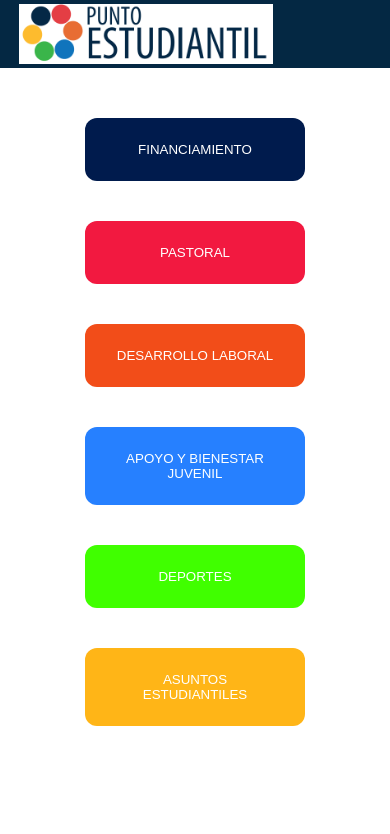
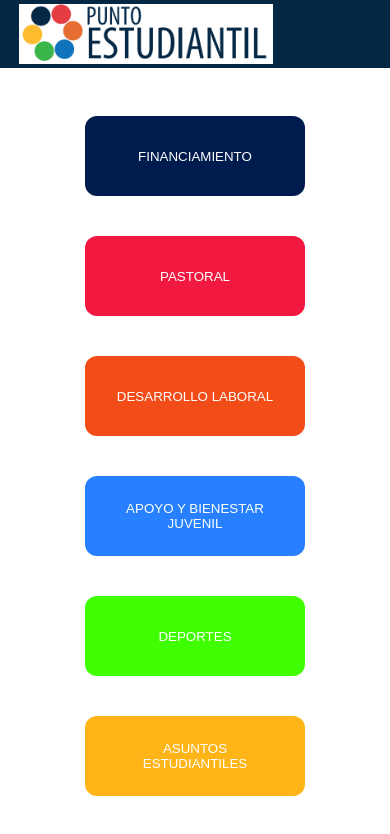
Before and after one commit to VelkaSoftware/DuocOeste, an Angular app in the folder web/: page /inicio in a window 390 px wide. Before the commit this address led to /. Shown: the top 834 px of the page. Built offline with nearby package versions, Linux system fonts and the light colour scheme.

Commit message:
Actualizado componente dashboard, eliminado componente area y agregado area-detail
- Implementado dashboard desde el router de angular.
- Modificado alineamiento de botones en el dashboard para ser responsivo.
- Preparado area-detail para reutilizarlo en cada area de punto estudiantil.

```diff
--- a/web/src/app/app-routing.module.ts
+++ b/web/src/app/app-routing.module.ts
@@ -1,8 +1,25 @@
 import { NgModule } from '@angular/core';
 import { Routes, RouterModule } from '@angular/router';
+import {DashboardComponent} from "./dashboard/dashboard.component";
+import {AreaDetailComponent} from "./area-detail/area-detail.component";
 
 
-const routes: Routes = [];
+const routes: Routes = [
+  {
+    path: 'area/:id',
+    component: AreaDetailComponent
+  },
+  {
+    path: 'inicio',
+    component: DashboardComponent,
+    data: {title: 'Inicio'}
+  },
+  {
+    path: '',
+    redirectTo: '/inicio',
+    pathMatch: 'full'
+  }
+];
 
 @NgModule({
   imports: [RouterModule.forRoot(routes)],
--- a/web/src/app/app.component.html
+++ b/web/src/app/app.component.html
@@ -1,4 +1,3 @@
 <!--The content below is only a placeholder and can be replaced.-->
 <app-top-bar></app-top-bar>
-<app-dashboard></app-dashboard>
 <router-outlet></router-outlet>
--- a/web/src/app/app.module.ts
+++ b/web/src/app/app.module.ts
@@ -4,17 +4,17 @@ import { NgModule } from '@angular/core';
 import { AppRoutingModule } from './app-routing.module';
 import { AppComponent } from './app.component';
 import { DashboardComponent } from './dashboard/dashboard.component';
-import { AreaComponent } from './area/area.component';
 import { CredentialComponent } from './credential/credential.component';
 import { TopBarComponent } from './top-bar/top-bar.component';
+import { AreaDetailComponent } from './area-detail/area-detail.component';
 
 @NgModule({
   declarations: [
     AppComponent,
     DashboardComponent,
-    AreaComponent,
     CredentialComponent,
-    TopBarComponent
+    TopBarComponent,
+    AreaDetailComponent
   ],
   imports: [
     BrowserModule,
--- /dev/null
+++ b/web/src/app/area-detail/area-detail.component.html
@@ -0,0 +1 @@
+<p>area-detail works!</p>
--- /dev/null
+++ b/web/src/app/area-detail/area-detail.component.ts
@@ -0,0 +1,17 @@
+import {Component, Input, OnInit} from '@angular/core';
+
+@Component({
+  selector: 'app-area-detail',
+  templateUrl: './area-detail.component.html',
+  styleUrls: ['./area-detail.component.css']
+})
+export class AreaDetailComponent implements OnInit {
+
+  @Input() area: string;
+
+  constructor() { }
+
+  ngOnInit() {
+  }
+
+}
--- a/web/src/app/area/area.component.html
+++ /dev/null
@@ -1 +0,0 @@
-<p>area works!</p>
--- a/web/src/app/area/area.component.ts
+++ /dev/null
@@ -1,17 +0,0 @@
-import {Component, Input, OnInit} from '@angular/core';
-
-@Component({
-  selector: 'app-area',
-  templateUrl: './area.component.html',
-  styleUrls: ['./area.component.css']
-})
-export class AreaComponent implements OnInit {
-
-  @Input() area: string;
-
-  constructor() { }
-
-  ngOnInit() {
-  }
-
-}
--- a/web/src/app/dashboard/dashboard.component.css
+++ b/web/src/app/dashboard/dashboard.component.css
@@ -1,9 +1,11 @@
-.conatiner-buttons{
-  position: absolute;
+.c-buttons{
+  /*position: absolute;
   left: 50%;
   top: 50%;
   transform: translate(-50%, -50%);
+   */
   text-align: center;
+  overflow: hidden;
 }
 
 .btn{
@@ -11,6 +13,7 @@
   margin: 20px;
   padding: 24px;
   width: 220px;
+  height: 80px;
   font-family: "montserrat",sans-serif;
   text-transform: uppercase;
   border-radius: 12px;
--- a/web/src/app/dashboard/dashboard.component.html
+++ b/web/src/app/dashboard/dashboard.component.html
@@ -1,4 +1,4 @@
-<div class="conatiner-buttons">
+<div class="c-buttons">
   <button class="btn btn1">Financiamiento</button>
   <button class="btn btn2">Pastoral</button>
   <button class="btn btn3">Desarrollo Laboral</button>
--- a/web/src/styles.css
+++ b/web/src/styles.css
@@ -60,6 +60,7 @@ app-top-bar {
   flex-direction: row;
   justify-content: space-between;
   align-items: center;
+  margin-bottom: 10px;
 }
 
 app-top-bar h1 {
```
Also changed, not shown: web/src/app/area-detail/area-detail.component.css (added), 1 other file (tests, documents, lock files or other folders).
